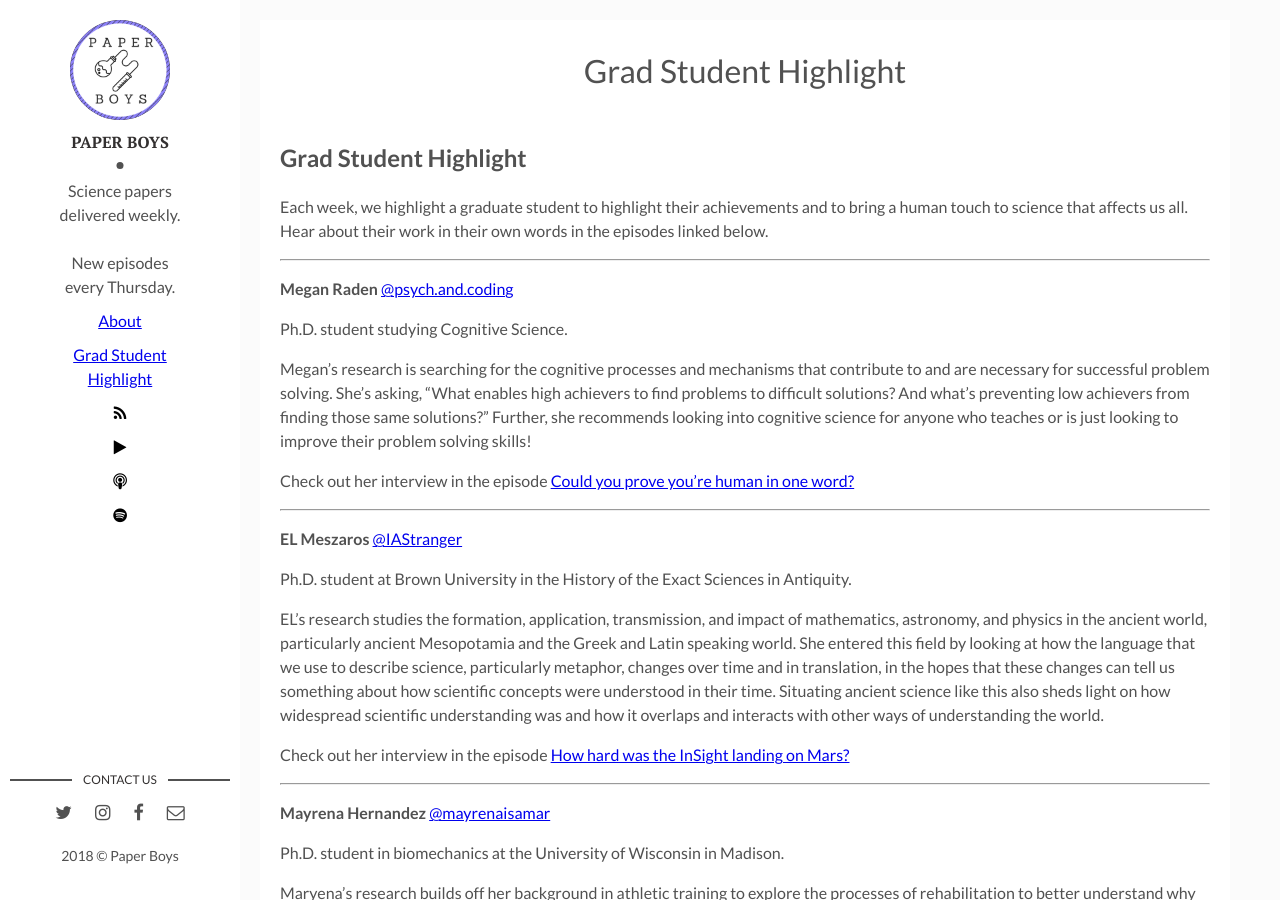
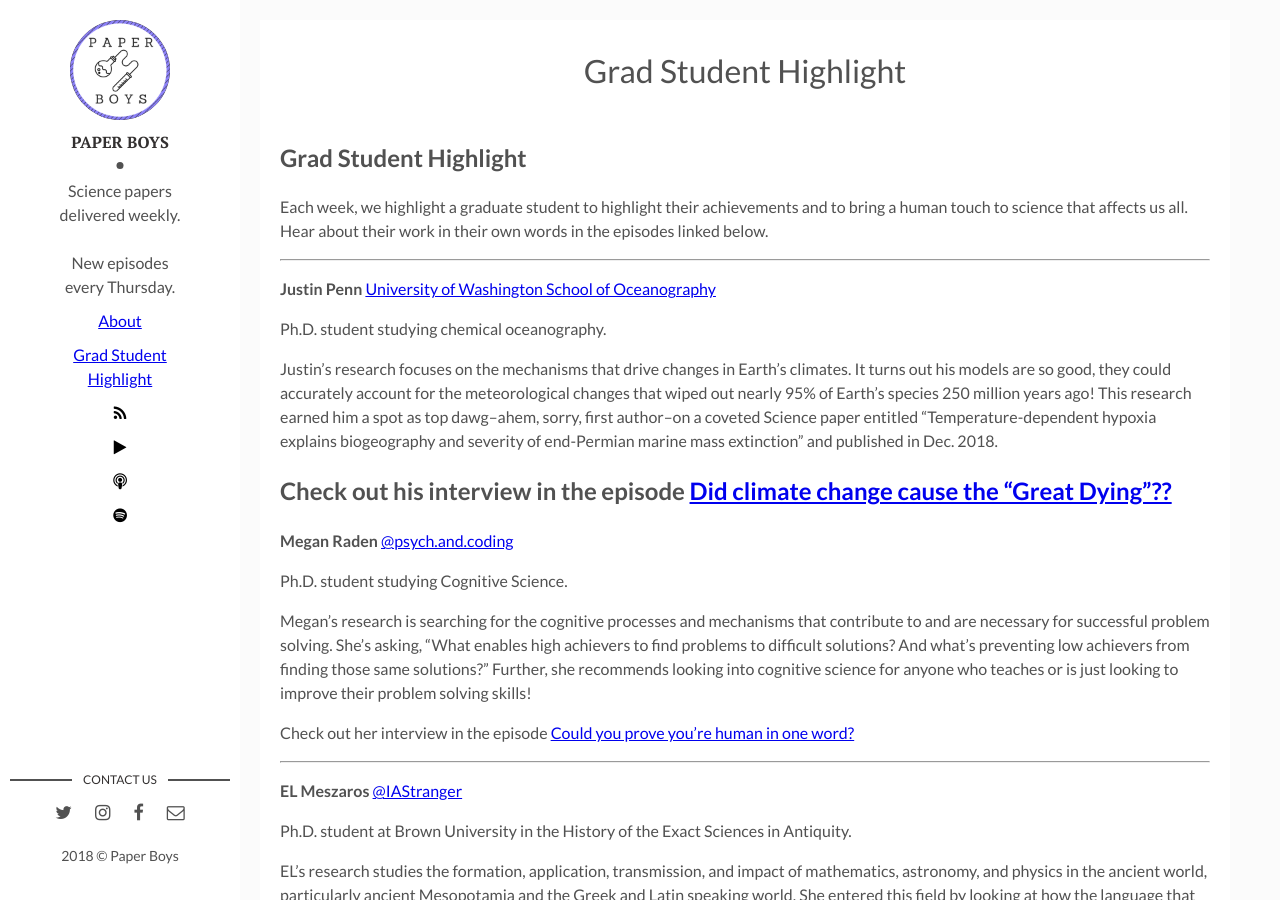
Before and after one commit to paperboyspodcast/paperboyspodcast.github.io, a Jekyll site: the page built from gradhighlight.md, in a window 1280 px wide and 900 px high. Built offline with Jekyll 4.4.1, drawn with Linux system fonts in a browser that asks for light colours; comment, search, counter and statistics services are not loaded.

Commit message:
added Justin Penn's entry

```diff
--- a/gradhighlight.md
+++ b/gradhighlight.md
@@ -7,6 +7,15 @@ permalink: /gradhighlight/
 ## Grad Student Highlight
 Each week, we highlight a graduate student to highlight their achievements and to bring a human touch to science that affects us all. Hear about their work in their own words in the episodes linked below.
 
+---------------------------------------------------------------------------------
+**Justin Penn**
+[University of Washington School of Oceanography](https://www.ocean.washington.edu/home/Justin%20Penn)
+
+Ph.D. student studying chemical oceanography.
+
+Justin's research focuses on the mechanisms that drive changes in Earth's climates. It turns out his models are so good, they could accurately account for the meteorological changes that wiped out nearly 95% of Earth's species 250 million years ago! This research earned him a spot as top dawg--ahem, sorry, first author--on a coveted Science paper entitled "Temperature-dependent hypoxia explains biogeography and severity of end-Permian marine mass extinction" and published in Dec. 2018.
+
+Check out his interview in the episode [Did climate change cause the "Great Dying"??](http://paperboyspodcast.com/Great-Dying/)
 ---------------------------------------------------------------------------------
 
 **Megan Raden**
```
